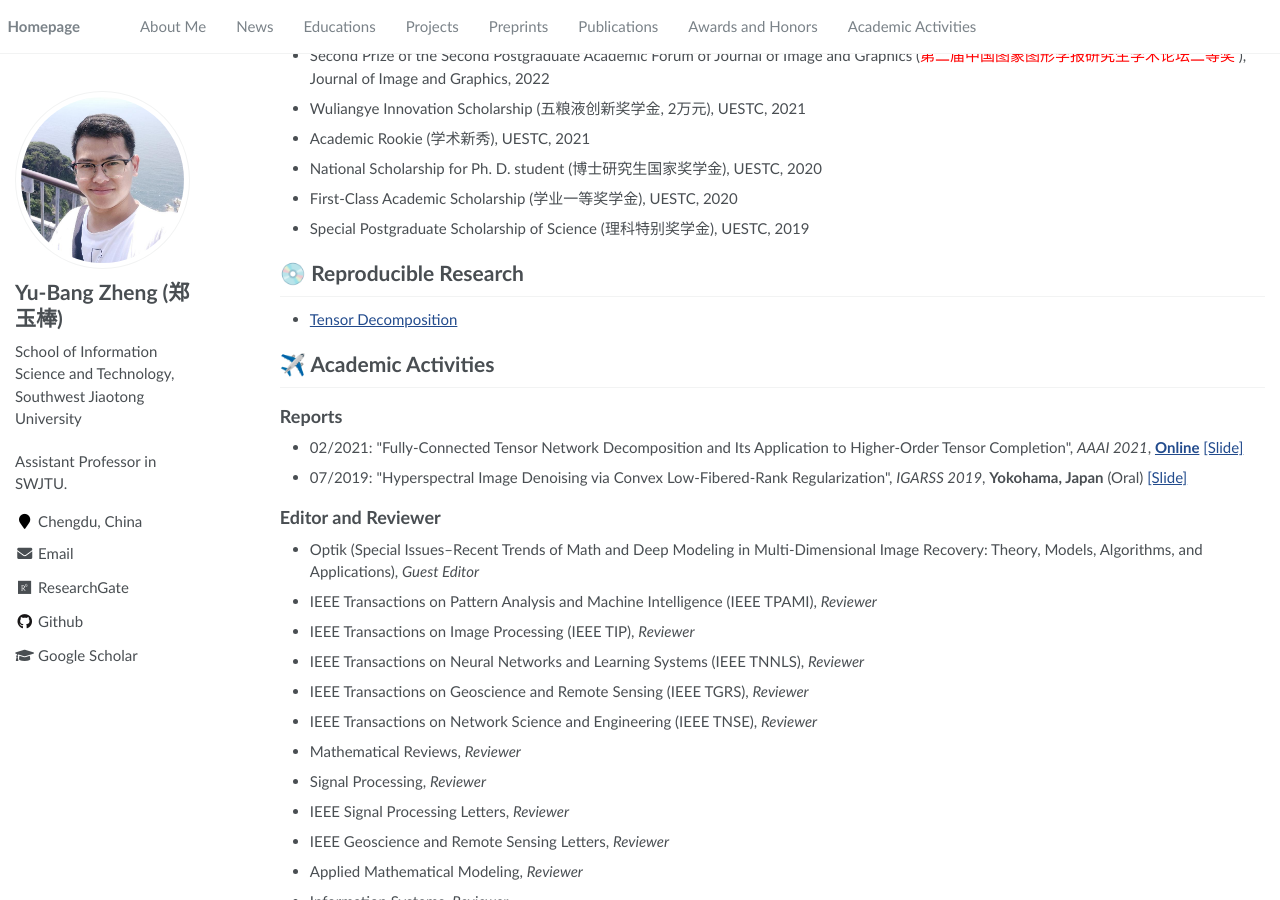
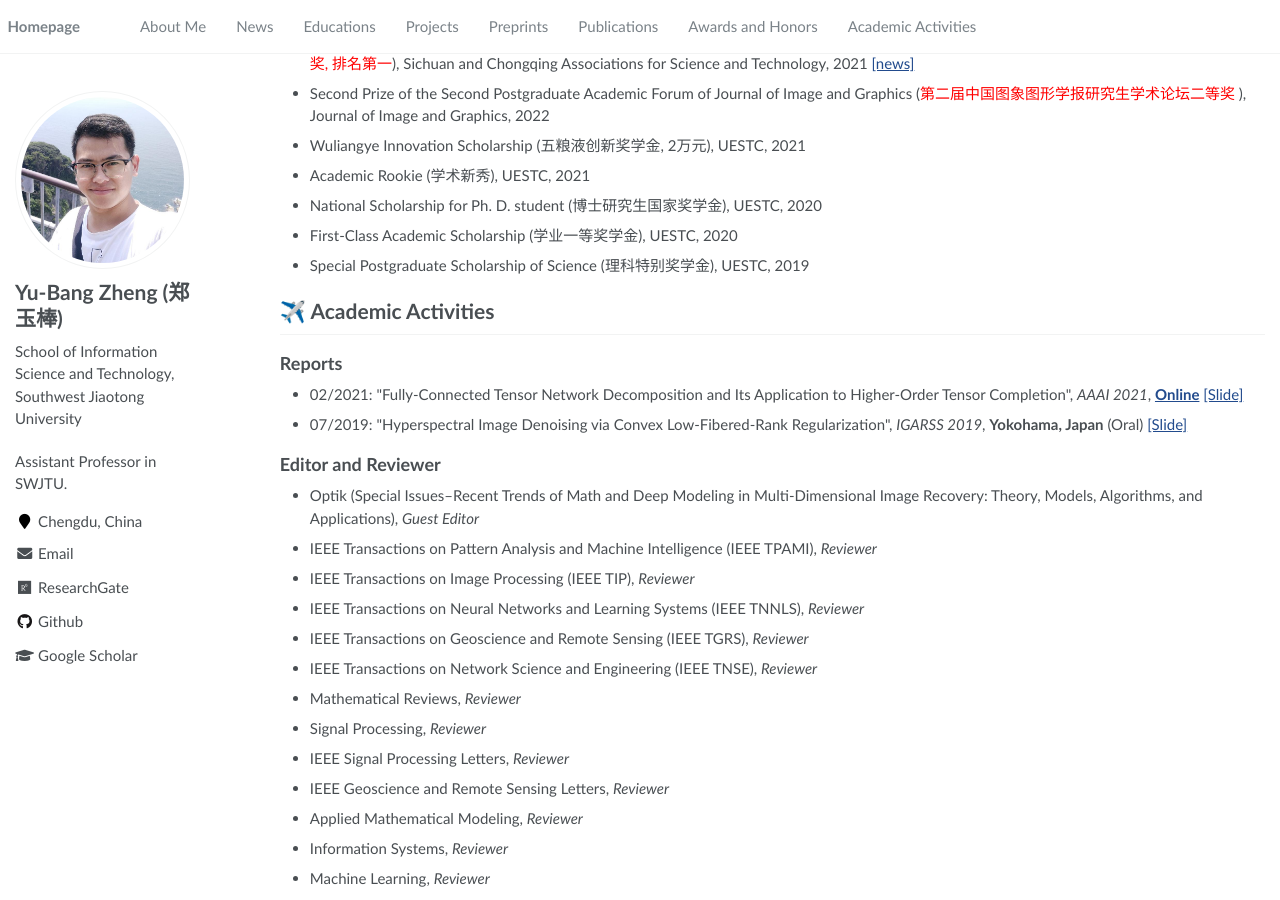
Before and after one commit to YuBangZheng/yubangzheng.github.io, a Jekyll site: the page built from pages/about.md, in a window 1280 px wide and 900 px high, scrolled down 2364 px. Built offline with Jekyll 4.4.1, drawn with Linux system fonts in a browser that asks for light colours; a script that is not in the unit is left out.

Commit message:
Update about.md

```diff
--- a/pages/about.md
+++ b/pages/about.md
@@ -110,11 +112,6 @@ E-mail: <zhengyubang@163.com>; <yubangzheng@swjtu.edu.cn> &emsp; [Google Scholar
 -  First-Class Academic Scholarship (学业一等奖学金), UESTC, 2020
 -  Special Postgraduate Scholarship of Science (理科特别奖学金), UESTC, 2019
 
-# 💿 Reproducible Research
-
--  [Tensor Decomposition](https://github.com/zhaoxile/reproducible-tensor-completion-state-of-the-art)
-
-
 # ✈️ Academic Activities
 
 ## Reports
```
Also changed, not shown: other parts of pages/about.md (+2 -0 lines).
